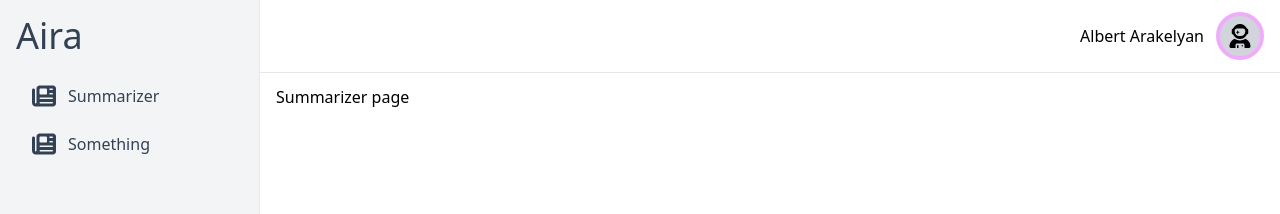
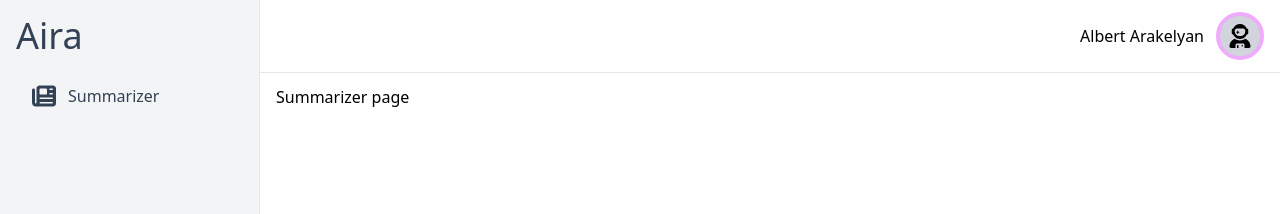
Before and after one commit to AlbertArakelyan/aira, a React (Create React App) app in the folder client/: page / in a window 1280 px wide. Shown: the top 214 px of the page. Built offline with nearby package versions, Linux system fonts and the light colour scheme.

Commit message:
set up aside nav content constants

```diff
--- a/client/src/components/common/Aside/AsideNav.tsx
+++ b/client/src/components/common/Aside/AsideNav.tsx
@@ -1,13 +1,28 @@
 // Components
 import AsideNavItem from './AsideNavItem';
 
+// Constants
+import { asideNavItems } from '../../../constants';
+
 
 const AsideNav = () => {
+  const asideNavContent = (
+    asideNavItems.map((asideNavItem) => {
+      return (
+        <AsideNavItem
+          key={asideNavItem.id}
+          value={asideNavItem.value}
+          href={asideNavItem.href}
+          icon={asideNavItem.icon}
+        />
+      )
+    })
+  );
+
   return (
     <nav className="mt-5">
       <ul>
-        <AsideNavItem icon="article" value="Summarizer" />
-        <AsideNavItem icon="article" value="Something" />
+        {asideNavContent}
       </ul>
     </nav>
   );
--- a/client/src/components/common/Aside/AsideNavItem.tsx
+++ b/client/src/components/common/Aside/AsideNavItem.tsx
@@ -2,16 +2,16 @@ import { FC } from 'react';
 import { Link } from 'react-router-dom';
 
 // Components
-import { Icon } from '../../index'
+import { Icon } from '../../index';
 
 // Types
 import { IAsideNavItemProps } from './types';
 
 
-const AsideNavItem: FC<IAsideNavItemProps> = ({ icon, value }) => {
+const AsideNavItem: FC<IAsideNavItemProps> = ({ icon, value, href }) => {
   return (
     <li className="px-4 py-2 hover:bg-gray-300 rounded transition-colors text-slate-700 mb-2">
-      <Link className="flex items-center justify-start" to="/">
+      <Link className="flex items-center justify-start" to={href}>
         <Icon
           name={icon}
           width={24}
--- a/client/src/components/common/Aside/types.d.ts
+++ b/client/src/components/common/Aside/types.d.ts
@@ -3,4 +3,5 @@ import { IconsType } from '../../shared/Icon/types';
 export interface IAsideNavItemProps {
   icon: keyof IconsType;
   value: string;
+  href: string;
 }
--- /dev/null
+++ b/client/src/constants/asideNavItems/index.ts
@@ -0,0 +1,14 @@
+// Types
+import { IAsideNavItem } from './types';
+
+
+const asideNavItems: IAsideNavItem[] = [
+  {
+    id: '1',
+    value: 'Summarizer',
+    href: '/summarizer',
+    icon: 'article',
+  },
+];
+
+export default asideNavItems;
--- /dev/null
+++ b/client/src/constants/asideNavItems/types.d.ts
@@ -0,0 +1,8 @@
+import { IconsType } from '../../components/shared/Icon/types';
+
+interface IAsideNavItem {
+  id: string;
+  value: string;
+  href: string;
+  icon: keyof IconsType;
+}
--- /dev/null
+++ b/client/src/constants/index.ts
@@ -0,0 +1 @@
+export { default as asideNavItems } from './asideNavItems';
```
